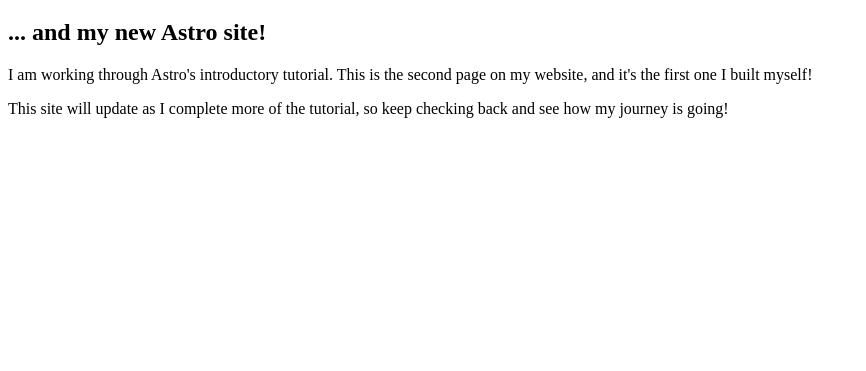
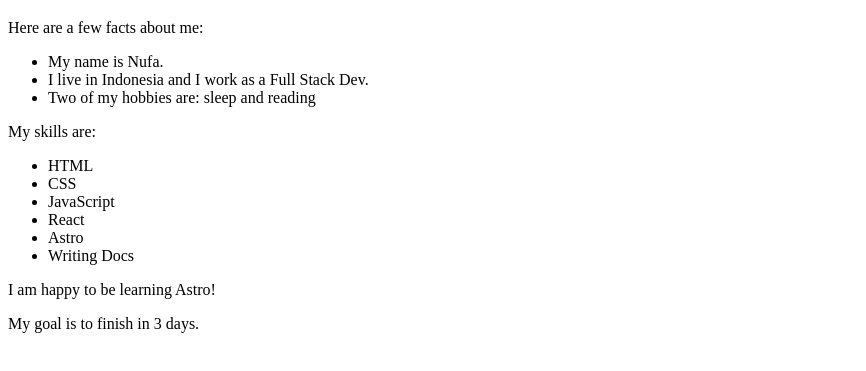
Before and after one commit to nufaar/astro-tutorial, an Astro site: page /about in a window 1280 px wide. Shown: the part 87-458 px from the top of the page, without its empty margins (0-866 px from the left). Built offline with nearby package versions, Linux system fonts and the light colour scheme; Astro itself is replaced by a stand-in of ours.

Commit message:
feat: add variable and logical expression

```diff
--- a/src/pages/about.astro
+++ b/src/pages/about.astro
@@ -1,4 +1,18 @@
 ---
+const pageTitle = "About Me";
+
+const identity = {
+  firstName: "Nufa",
+  country: "Indonesia",
+  occupation: "Full Stack Dev",
+  hobbies: ["sleep", "reading", "excercise"],
+};
+
+const skills = ["HTML", "CSS", "JavaScript", "React", "Astro", "Writing Docs"];
+
+const happy = true;
+const finished = false;
+const goal = 3;
 ---
 
 <html lang="en">
@@ -8,24 +22,41 @@
     <link rel="icon" href="/favicon.ico" />
     <meta name="viewport" content="width=device-width" />
     <meta name="generator" content={Astro.generator} />
-    <title>About</title>
+    <title>{pageTitle}</title>
   </head>
   <body>
     <a href="/">Home</a>
     <a href="/about">About</a>
     <a href="/blog">Blog</a>
 
-    <h1>About Me</h1>
-    <h2>... and my new Astro site!</h2>
+    <h1>{pageTitle}</h1>
+    <p>Here are a few facts about me:</p>
+    <ul>
+      <li>My name is {identity.firstName}.</li>
+      <li>
+        I live in {identity.country} and I work as a {identity.occupation}.
+      </li>
+      {identity.hobbies.length >= 2 && (
+        <li>
+          Two of my hobbies are: {identity.hobbies[0]} and {identity.hobbies[1]}
+        </li>
+      )}
+    </ul>
+    <p>My skills are:</p>
+    <ul>
+      {skills.map((skill) => (
+        <li>{skill}</li>
+      ))}
+    </ul>
 
-    <p>
-      I am working through Astro's introductory tutorial. This is the second
-      page on my website, and it's the first one I built myself!
-    </p>
+    {happy && <p>I am happy to be learning Astro!</p>}
 
-    <p>
-      This site will update as I complete more of the tutorial, so keep checking
-      back and see how my journey is going!
-    </p>
+    {finished && <p>I finished this tutorial!</p>}
+
+    {goal === 3 ? (
+      <p>My goal is to finish in 3 days.</p>
+    ) : (
+      <p>My goal is not 3 days.</p>
+    )}
   </body>
 </html>
--- a/src/pages/blog.astro
+++ b/src/pages/blog.astro
@@ -1,4 +1,5 @@
 ---
+const pageTitle = "My Astro Learning Blog";
 ---
 
 <html lang="en">
@@ -8,14 +9,14 @@
     <link rel="icon" href="/favicon.ico" />
     <meta name="viewport" content="width=device-width" />
     <meta name="generator" content={Astro.generator} />
-    <title>Astro</title>
+    <title>{pageTitle}</title>
   </head>
   <body>
     <a href="/">Home</a>
     <a href="/about">About</a>
     <a href="/blog">Blog</a>
 
-    <h1>My Astro Learning Blog</h1>
+    <h1>{pageTitle}</h1>
     <p>This is where I will post about my journey learning Astro.</p>
     <ul>
       <li>
--- a/src/pages/index.astro
+++ b/src/pages/index.astro
@@ -1,4 +1,5 @@
 ---
+const pageTitle = "Home Page";
 ---
 
 <html lang="en">
@@ -8,14 +9,13 @@
     <link rel="icon" href="/favicon.ico" />
     <meta name="viewport" content="width=device-width" />
     <meta name="generator" content={Astro.generator} />
-    <title>Astro</title>
+    <title>{pageTitle}</title>
   </head>
   <body>
     <a href="/">Home</a>
     <a href="/about">About</a>
     <a href="/blog">Blog</a>
 
-    <h1>My Astro Site</h1>
-    <p>nufaar</p>
+    <h1>{pageTitle}</h1>
   </body>
 </html>
```
